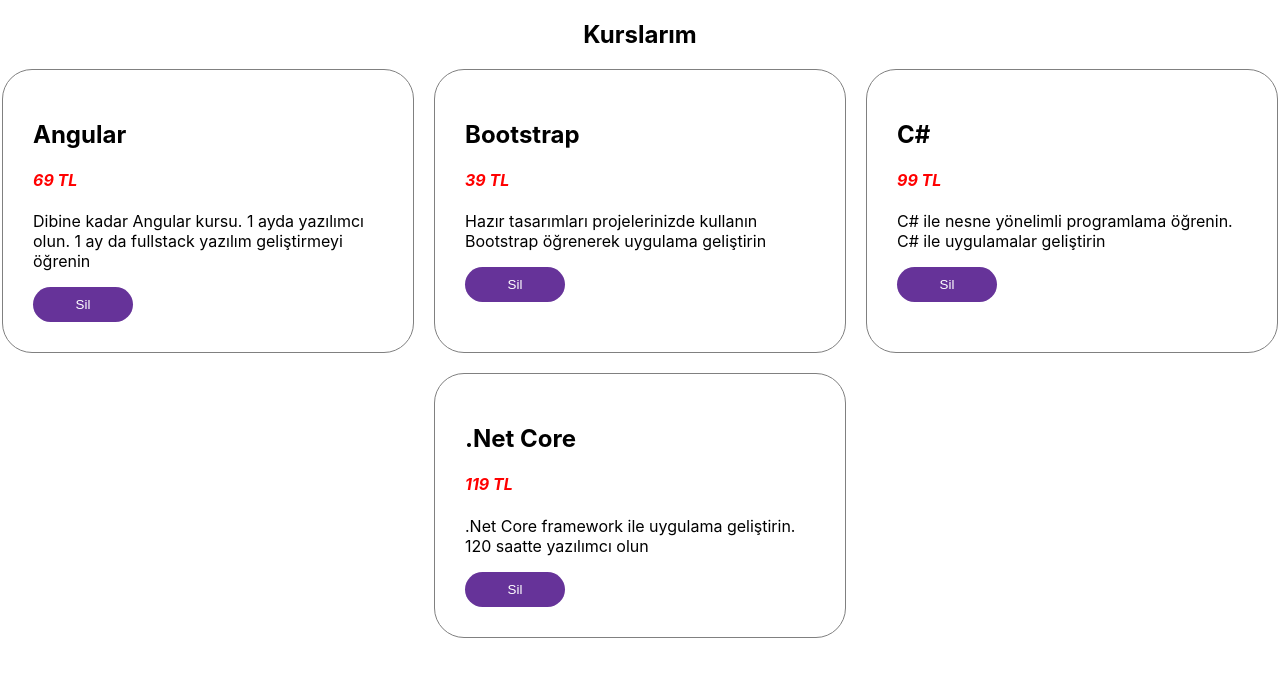
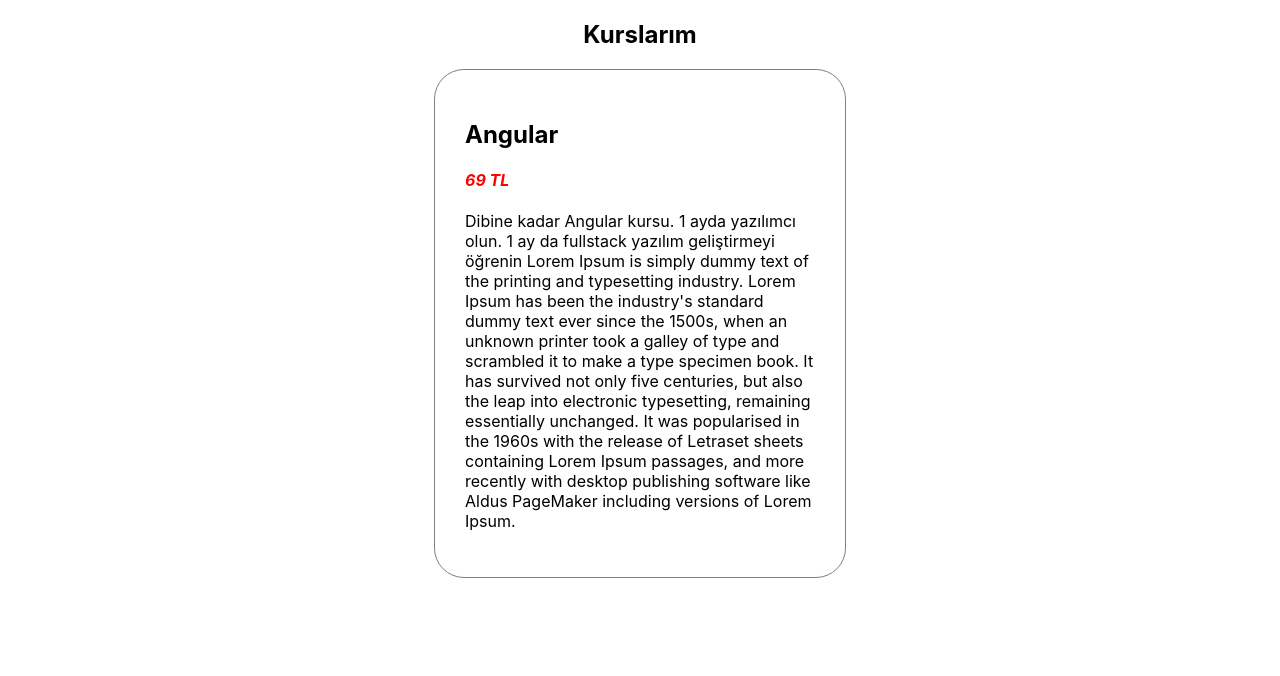
Before and after one commit to sercanisli/courses, a React (Create React App) app: page / in a window 1280 px wide. Shown: the top 676 px of the page. Built offline with nearby package versions, Linux system fonts and the light colour scheme; data requests are answered from the project's data file; the HTML template or start-up script is replaced by a standard one.

Commit message:
Refactoring in db.json and Courses.js React icons added to project.

```diff
--- a/api/db.json
+++ b/api/db.json
@@ -2,25 +2,25 @@
     "courses" : [
         {
             "id" :1,
-            "content" : "Dibine kadar Angular kursu. 1 ayda yazılımcı olun. 1 ay da fullstack yazılım geliştirmeyi öğrenin",
+            "content" : "Dibine kadar Angular kursu. 1 ayda yazılımcı olun. 1 ay da fullstack yazılım geliştirmeyi öğrenin Lorem Ipsum is simply dummy text of the printing and typesetting industry. Lorem Ipsum has been the industry's standard dummy text ever since the 1500s, when an unknown printer took a galley of type and scrambled it to make a type specimen book. It has survived not only five centuries, but also the leap into electronic typesetting, remaining essentially unchanged. It was popularised in the 1960s with the release of Letraset sheets containing Lorem Ipsum passages, and more recently with desktop publishing software like Aldus PageMaker including versions of Lorem Ipsum.",
             "title" : "Angular",
             "price": 69
         },
         {
             "id" :2,
-            "content" : "Hazır tasarımları projelerinizde kullanın Bootstrap öğrenerek uygulama geliştirin",
+            "content" : "Hazır tasarımları projelerinizde kullanın Bootstrap öğrenerek uygulama geliştirin. Lorem Ipsum is simply dummy text of the printing and typesetting industry. Lorem Ipsum has been the industry's standard dummy text ever since the 1500s, when an unknown printer took a galley of type and scrambled it to make a type specimen book. It has survived not only five centuries, but also the leap into electronic typesetting, remaining essentially unchanged. It was popularised in the 1960s with the release of Letraset sheets containing Lorem Ipsum passages, and more recently with desktop publishing software like Aldus PageMaker including versions of Lorem Ipsum.",
             "title" : "Bootstrap",
             "price": 39
         },
         {
             "id" :3,
-            "content" : "C# ile nesne yönelimli programlama öğrenin. C# ile uygulamalar geliştirin",
+            "content" : "C# ile nesne yönelimli programlama öğrenin. C# ile uygulamalar geliştirin. Lorem Ipsum is simply dummy text of the printing and typesetting industry. Lorem Ipsum has been the industry's standard dummy text ever since the 1500s, when an unknown printer took a galley of type and scrambled it to make a type specimen book. It has survived not only five centuries, but also the leap into electronic typesetting, remaining essentially unchanged. It was popularised in the 1960s with the release of Letraset sheets containing Lorem Ipsum passages, and more recently with desktop publishing software like Aldus PageMaker including versions of Lorem Ipsum.",
             "title" : "C#",
             "price": 99
         },
         {
             "id" :4,
-            "content" : ".Net Core framework ile uygulama geliştirin. 120 saatte yazılımcı olun",
+            "content" : ".Net Core framework ile uygulama geliştirin. 120 saatte yazılımcı olun. Lorem Ipsum is simply dummy text of the printing and typesetting industry. Lorem Ipsum has been the industry's standard dummy text ever since the 1500s, when an unknown printer took a galley of type and scrambled it to make a type specimen book. It has survived not only five centuries, but also the leap into electronic typesetting, remaining essentially unchanged. It was popularised in the 1960s with the release of Letraset sheets containing Lorem Ipsum passages, and more recently with desktop publishing software like Aldus PageMaker including versions of Lorem Ipsum.",
             "title" : ".Net Core",
             "price": 119
         }
--- a/package.json
+++ b/package.json
@@ -9,6 +9,7 @@
     "axios": "^1.6.2",
     "react": "^18.2.0",
     "react-dom": "^18.2.0",
+    "react-icons": "^4.12.0",
     "react-scripts": "5.0.1",
     "web-vitals": "^2.1.4"
   },
--- a/src/Course.js
+++ b/src/Course.js
@@ -1,4 +1,8 @@
+import {useState} from 'react';
+
 function Course({id, title, content, price, removeOneCourse}) {
+
+
 
     return <div className="card">
         <div className="cardTitlePrice">
--- a/src/Courses.js
+++ b/src/Courses.js
@@ -1,18 +1,33 @@
 import Course from "./Course";
+import { useState } from "react";
 
 function Courses({courses, removeCourse}) {
+
+    const [index, setIndex] = useState(0);
+    // index vererek idler üzerinden gösterebilirim.
+
+    const {content, title, price} = courses[index];
+    //
+
     return <div className="courseMainDiv">
         <div>
             <h2>Kurslarım</h2>
         </div>
         <div className="cardDiv">
-            {
+            <div className="card">
+                <div className="cardTitlePrice">
+                    <h2 className="cardTitle">{title}</h2>
+                    <h4 className="cardPrice">{price} TL</h4>
+                </div>
+                <p>{content}</p>
+            </div>
+            {/* {
                 courses.map((course) => {
                     return (
                         <Course key={course.id} {...course} removeOneCourse={removeCourse}/>
                     )
                 })
-            }
+            } */}
         </div>
     </div>;
 }
```
Also changed, not shown: 1 other file (tests, documents, lock files or other folders).
